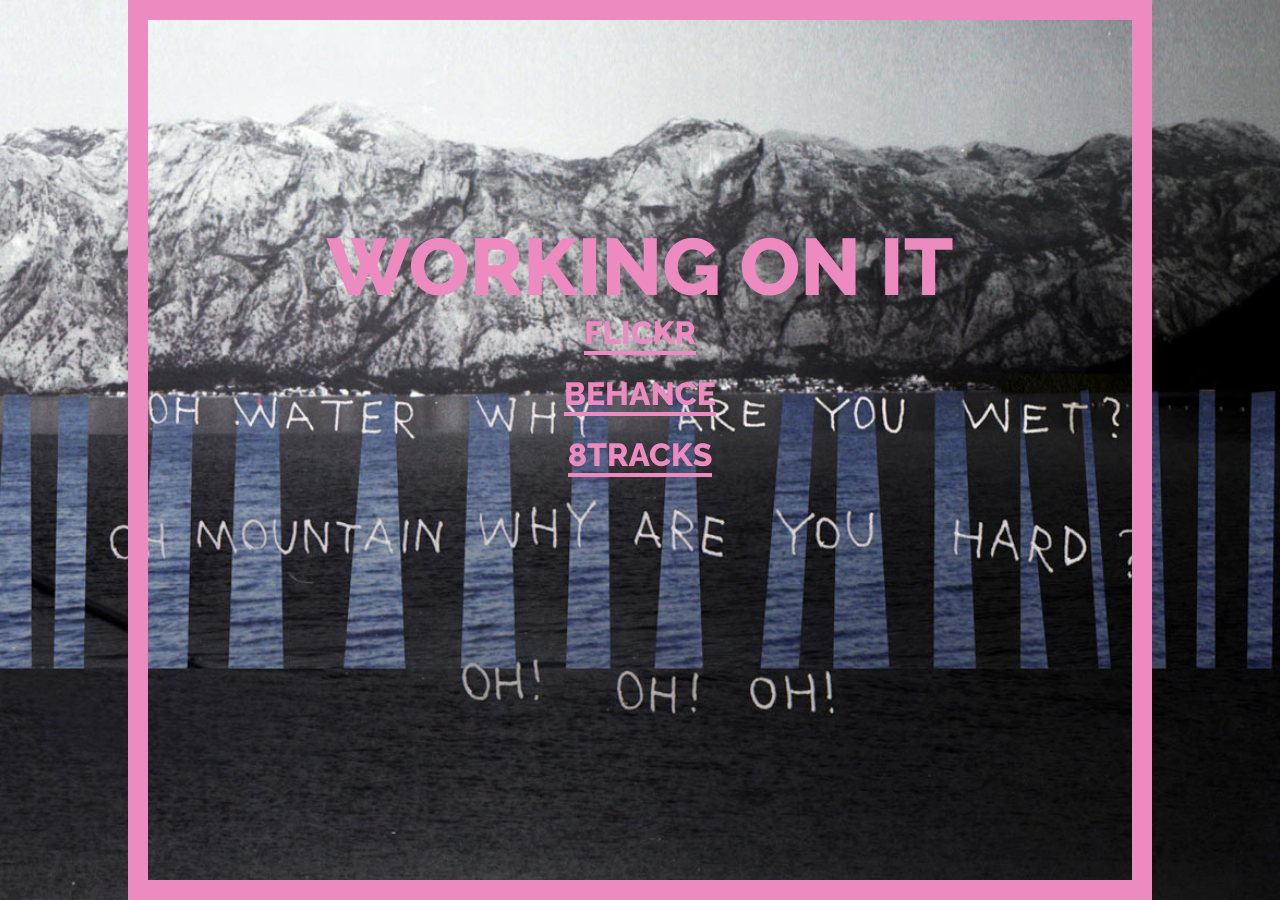
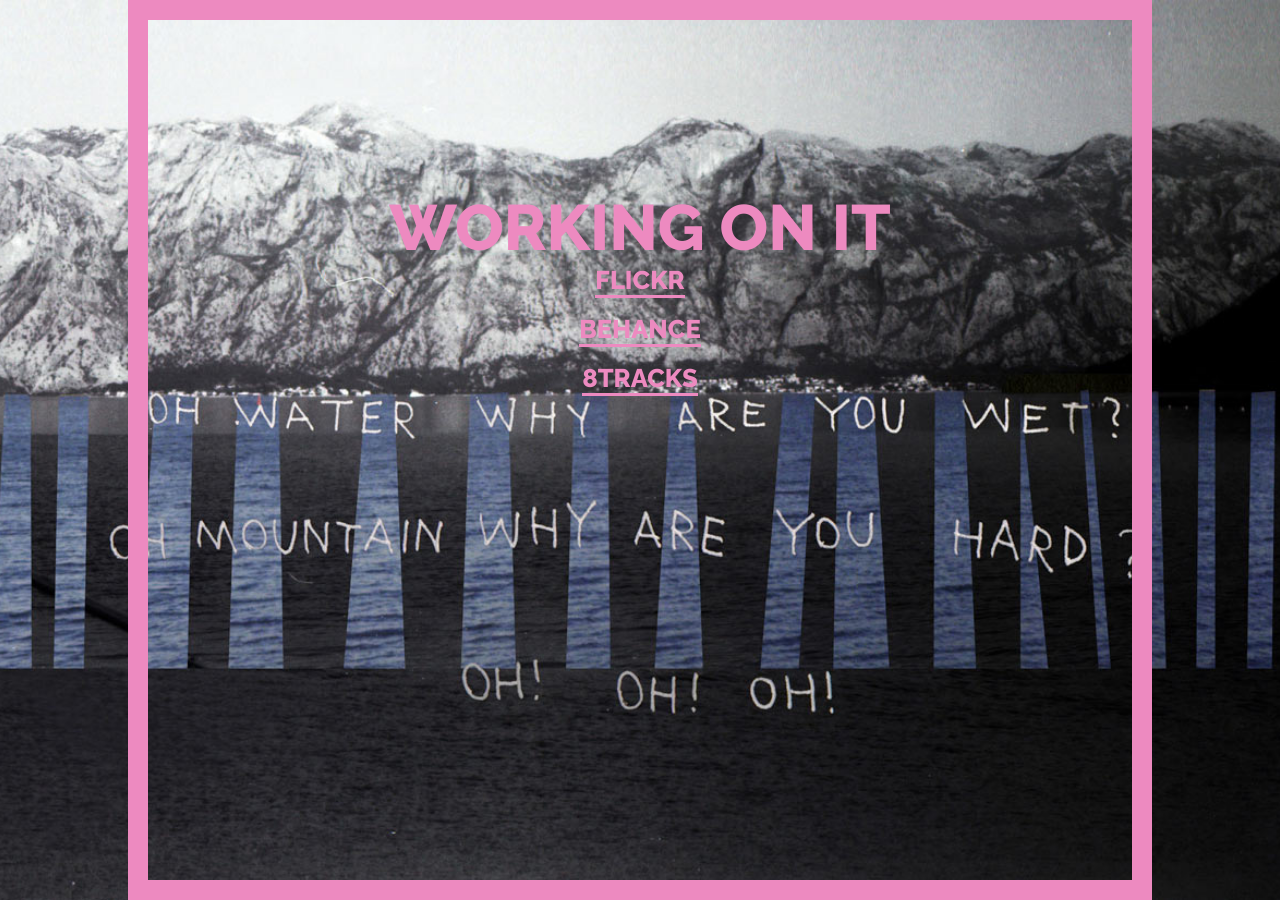
Before and after one commit to tataata/tataata.com, a Jekyll site: the page built from index.html, in a window 1280 px wide. Built offline with Jekyll 4.4.1, drawn with Linux system fonts in a browser that asks for light colours; Markdown is read by kramdown in place of the engine named in the settings.

Commit message:
Updated main.css

```diff
--- a/css/main.css
+++ b/css/main.css
@@ -153,7 +153,7 @@ a {
 @media only screen  and (min-width : 600px) {
   .notice {
     width: 80%;
-    font-size: 80px;
+    font-size: 64px;
     border-width: 20px;
     padding-top: 130px;
   }
@@ -161,8 +161,8 @@ a {
 @media only screen  and (min-width : 1024px) {
   .notice {
     width: 80%;
-    font-size: 80px;
+    /*font-size: 64px;*/
     border-width: 20px;
-    padding-top: 200px;
+    padding-top: 170px;
   }
 }
```
